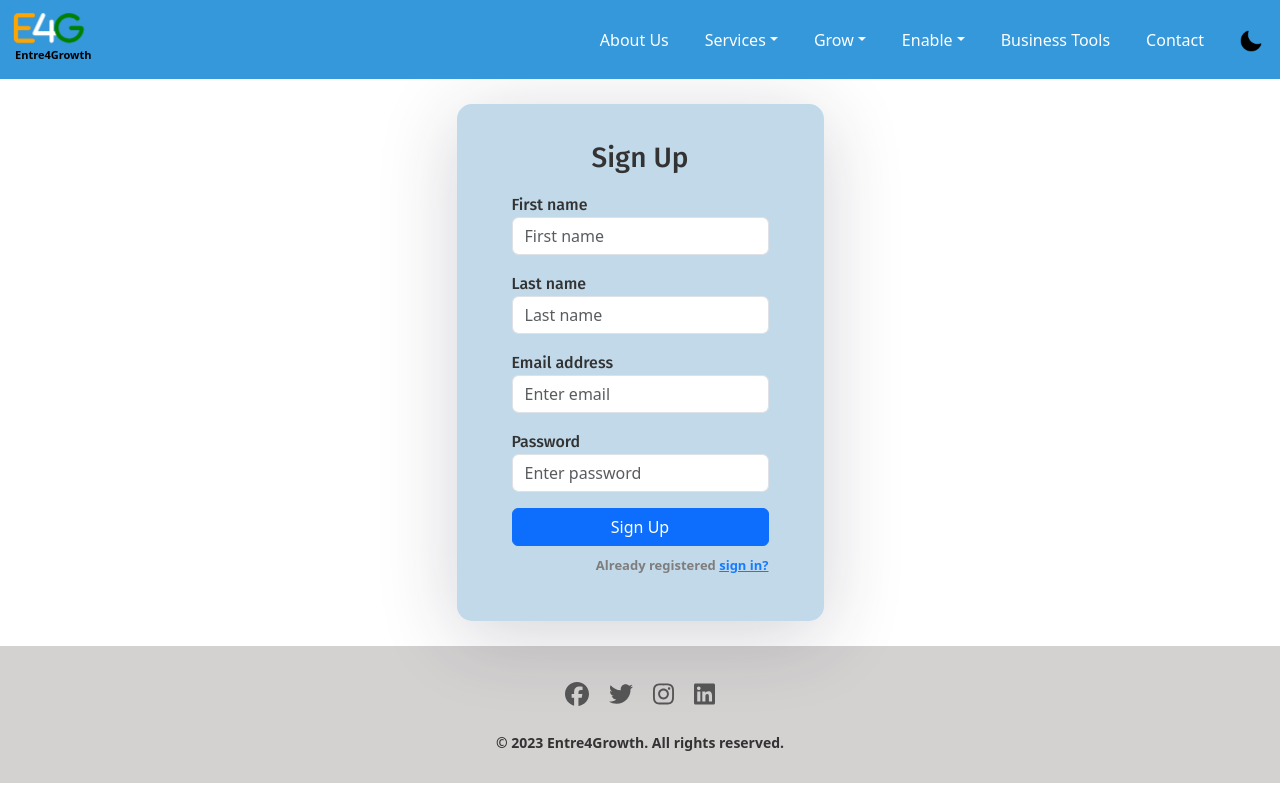
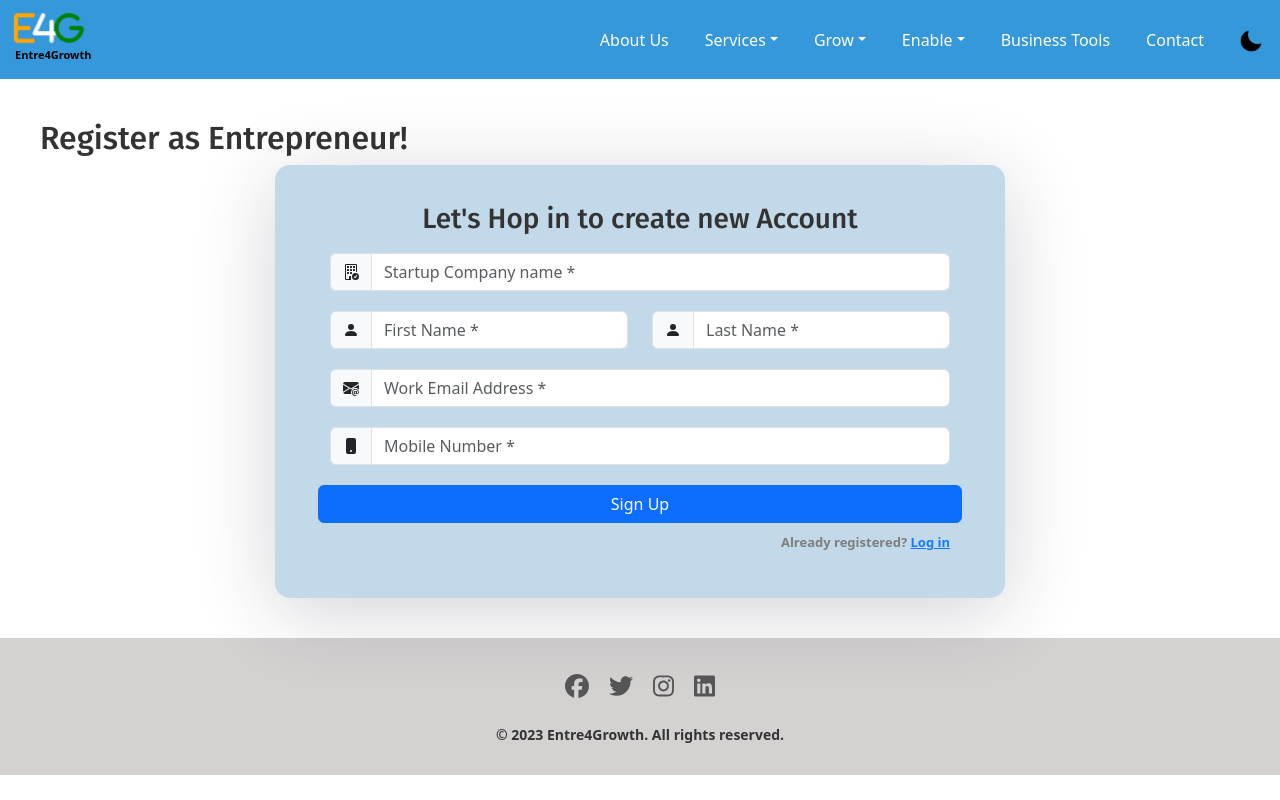
Before and after one commit to arpit-developer/Entre4Growth, a React (Create React App) app: page /signup in a window 1280 px wide. Built offline with nearby package versions, Linux system fonts and the light colour scheme.

Commit message:
Miscellaneous commit

```diff
--- /dev/null
+++ b/src/components/Contact/Contact.js
@@ -0,0 +1,68 @@
+import React from "react";
+import { Container, Row, Col, Form, Button } from "react-bootstrap";
+import { MapContainer, TileLayer, Marker } from "react-leaflet";
+import {
+  BsBuildingCheck,
+  BsFillPersonFill,
+  BsFillEnvelopeAtFill,
+  BsFillChatSquareTextFill,
+} from "react-icons/bs";
+import { InputGroup, FormControl } from "react-bootstrap";
+import "./Contact.css";
+import "leaflet/dist/leaflet.css";
+
+export const Contact = () => {
+  const mapCenter = [28.613939, 77.209023];
+  return (
+    <div className="contact-us">
+      <Container>
+        <h1>Contact Us</h1>
+        <Row>
+          <Col md={6}>
+            <Form>
+              <InputGroup>
+                <InputGroup.Text>
+                  <BsFillPersonFill />
+                </InputGroup.Text>
+                <FormControl placeholder="Full Name " />
+              </InputGroup>
+              <div className="row">
+                <InputGroup>
+                  <InputGroup.Text>
+                    <BsFillEnvelopeAtFill />
+                  </InputGroup.Text>
+                  <FormControl placeholder="Email Address " />
+                </InputGroup>
+              </div>
+              <div className="row">
+                <InputGroup>
+                  <InputGroup.Text>
+                    <BsFillChatSquareTextFill />
+                  </InputGroup.Text>
+                  <FormControl
+                    as="textarea"
+                    rows={4}
+                    placeholder="Your Message Here! "
+                  />
+                </InputGroup>
+              </div>
+              <div className="row">
+              <Button variant="primary" type="submit">
+                Submit
+              </Button>
+              </div>
+            </Form>
+          </Col>
+          <Col md={6}>
+            <div>
+              <MapContainer center={mapCenter} zoom={13}>
+                <TileLayer url="https://{s}.tile.openstreetmap.org/{z}/{x}/{y}.png" />
+                <Marker position={mapCenter}></Marker>
+              </MapContainer>
+            </div>
+          </Col>
+        </Row>
+      </Container>
+    </div>
+  );
+};
--- a/src/components/Contact/Contact.jsx
+++ /dev/null
@@ -1,53 +0,0 @@
-import React from 'react'
-import { Container, Row, Col, Form, Button } from 'react-bootstrap';
-import { MapContainer, TileLayer, Marker } from 'react-leaflet';
-import './Contact.css';
-import 'leaflet/dist/leaflet.css';
-
-
-export const Contact = () => {
-  const mapCenter = [28.613939, 77.209023];
-  return (
-    <div className="contact-us">
-    <Container>
-      <h1>Contact Us</h1>
-      <Row>
-        <Col md={6}>
-          <Form>
-            <Form.Group controlId="formName">
-              <Form.Label>Name</Form.Label>
-              <Form.Control type="text" placeholder="Enter your name" />
-            </Form.Group>
-
-            <Form.Group controlId="formEmail">
-              <Form.Label>Email address</Form.Label>
-              <Form.Control type="email" placeholder="Enter your email" />
-            </Form.Group>
-
-            <Form.Group controlId="formMessage">
-              <Form.Label>Message</Form.Label>
-              <Form.Control as="textarea" rows={4} placeholder="Your message here" />
-            </Form.Group>
-
-            <Button variant="primary" type="submit">
-              Submit
-            </Button>
-          </Form>
-        </Col>
-        <Col md={6}>
-        <div>
-              <MapContainer center={mapCenter} zoom={13}>
-                <TileLayer
-                  url="https://{s}.tile.openstreetmap.org/{z}/{x}/{y}.png"
-                />
-                <Marker position={mapCenter}>
-                </Marker>
-              </MapContainer>
-            </div>
-          </Col>
-
-      </Row>
-    </Container>
-  </div>
-  )
-}
--- a/src/components/LandingPage/LandingPage.js
+++ b/src/components/LandingPage/LandingPage.js
@@ -35,9 +35,11 @@ export const LandingPage = () => {
                 <Card.Title>Already Have an Account?</Card.Title>
                 <Card.Text>
                   <div className="mb-3">
+                    <a href="/login">
                       <Button variant="primary" size="lg">
-                      <a href="/login">Login</a>
+                        Login
                       </Button>
+                    </a>
                   </div>
                 </Card.Text>
               </Card.Body>
@@ -56,9 +58,11 @@ export const LandingPage = () => {
                 <Card.Title>New User</Card.Title>
                 <Card.Text>
                   <div className="mb-3">
+                    <a href="/signup">
                       <Button variant="primary" size="lg">
-                      <a href="/signup">Get Started</a>
+                        Get Started
                       </Button>
+                    </a>
                   </div>
                 </Card.Text>
               </Card.Body>
@@ -77,13 +81,17 @@ export const LandingPage = () => {
                 <Card.Title>Investor</Card.Title>
                 <Card.Text>
                   <div className="mb-3">
+                    <a href="/investor-signup">
                       <Button variant="primary" size="lg">
-                      <a href="/investor-signup">SignUp</a>
+                        SignUp
                       </Button>
+                    </a>
                     &nbsp;
+                    <a href="/investor-login">
                       <Button variant="primary" size="lg">
-                      <a href="/investor-login">Login</a>
+                        Login
                       </Button>
+                    </a>
                   </div>
                 </Card.Text>
               </Card.Body>
--- a/src/components/Login/Login.js
+++ b/src/components/Login/Login.js
@@ -1,26 +1,32 @@
 import React from "react";
+import { InputGroup, FormControl } from "react-bootstrap";
+import {
+  BsFillEnvelopeAtFill,
+  BsLockFill,
+} from "react-icons/bs";
 import "../SignUp/Signup.css";
 
 export const Login = () => {
   return (
     <div className="auth-wrapper">
+      <h2>Login Page</h2>
       <form className="auth-inner">
-        <h3>Sign In</h3>
-        <div className="mb-3">
-          <label>Email address</label>
-          <input
-            type="email"
-            className="form-control"
-            placeholder="Enter email"
-          />
+        <h3>Log In</h3>
+        <div className="row">
+          <InputGroup>
+            <InputGroup.Text>
+              <BsFillEnvelopeAtFill />
+            </InputGroup.Text>
+            <FormControl placeholder="Email Address" type="email" />
+          </InputGroup>
         </div>
-        <div className="mb-3">
-          <label>Password</label>
-          <input
-            type="password"
-            className="form-control"
-            placeholder="Enter password"
-          />
+        <div className="row">
+          <InputGroup>
+            <InputGroup.Text>
+              <BsLockFill />
+            </InputGroup.Text>
+            <FormControl placeholder="Password" type="password" />
+          </InputGroup>
         </div>
         <div className="mb-3">
           <div className="custom-control custom-checkbox">
@@ -36,11 +42,14 @@ export const Login = () => {
         </div>
         <div className="d-grid">
           <button type="submit" className="btn btn-primary">
-            Submit
+            Log In
           </button>
         </div>
+        <p className="forgot-password text-left">
+        Don't have an account? <a href="/signup">Sign Up!</a>
+        </p>
         <p className="forgot-password text-right">
-          Forgot <a href="#">password?</a>
+           <a href="/forgot-password">Forgot Password?</a>
         </p>
       </form>
     </div>
--- a/src/components/SignUp/Signup.css
+++ b/src/components/SignUp/Signup.css
@@ -21,7 +21,7 @@ h1,h2,h3,h4,h5,h6,label,span {
   justify-content: center;
   flex-direction: column;
   text-align: left;
-  margin: 25px;
+  margin: 40px;
 }
 .auth-inner {
   margin: auto;
--- a/src/components/SignUp/Signup.js
+++ b/src/components/SignUp/Signup.js
@@ -1,47 +1,67 @@
-import React from 'react'
-import 'react-bootstrap'
-import './Signup.css'
+import React from "react";
+import {
+  BsBuildingCheck,
+  BsFillPersonFill,
+  BsFillEnvelopeAtFill,
+  BsFillPhoneFill,
+} from "react-icons/bs";
+import { InputGroup, FormControl } from "react-bootstrap";
+
+import "./Signup.css";
 
 export const Signup = () => {
   return (
-    <div className='auth-wrapper'>
-      <form className='auth-inner'>
-        <h3>Sign Up</h3>
-        <div className="mb-3">
-          <label>First name</label>
-          <input
-            type="text"
-            className="form-control"
-            placeholder="First name"
-          />
+    <div className="auth-wrapper">
+      <h2>Register as Entrepreneur!</h2>
+      <form className="auth-inner">
+        <h3>Let's Hop in to create new Account</h3>
+        <InputGroup>
+          <InputGroup.Text>
+            <BsBuildingCheck />
+          </InputGroup.Text>
+          <FormControl placeholder="Startup Company name *" />
+        </InputGroup>
+        <div className="row">
+          <div className="col-md-6 col-sm-6">
+            <InputGroup>
+              <InputGroup.Text>
+                <BsFillPersonFill />
+              </InputGroup.Text>
+              <FormControl placeholder="First Name *" />
+            </InputGroup>
+          </div>
+          <div className="col-md-6 col-sm-6">
+            <InputGroup>
+              <InputGroup.Text>
+                <BsFillPersonFill />
+              </InputGroup.Text>
+              <FormControl placeholder="Last Name *" />
+            </InputGroup>
+          </div>
         </div>
-        <div className="mb-3">
-          <label>Last name</label>
-          <input type="text" className="form-control" placeholder="Last name" />
+        <div className="row">
+          <InputGroup>
+            <InputGroup.Text>
+              <BsFillEnvelopeAtFill />
+            </InputGroup.Text>
+            <FormControl placeholder="Work Email Address *" />
+          </InputGroup>
         </div>
-        <div className="mb-3">
-          <label>Email address</label>
-          <input
-            type="email"
-            className="form-control"
-            placeholder="Enter email"
-          />
+        <div className="row">
+          <InputGroup>
+            <InputGroup.Text>
+              <BsFillPhoneFill />
+            </InputGroup.Text>
+            <FormControl placeholder="Mobile Number *" />
+          </InputGroup>
         </div>
-        <div className="mb-3">
-          <label>Password</label>
-          <input
-            type="password"
-            className="form-control"
-            placeholder="Enter password"
-          />
-        </div>
-        <div className="d-grid">
+        <div className="row">
           <button type="submit" className="btn btn-primary">
             Sign Up
           </button>
         </div>
         <p className="forgot-password text-right">
-          Already registered <a href="/login">sign in?</a>
+          Already registered? <a href="/login">Log in</a>
         </p>
       </form>
     </div>
```
Lines whose indentation alone changed are shown as unchanged.
